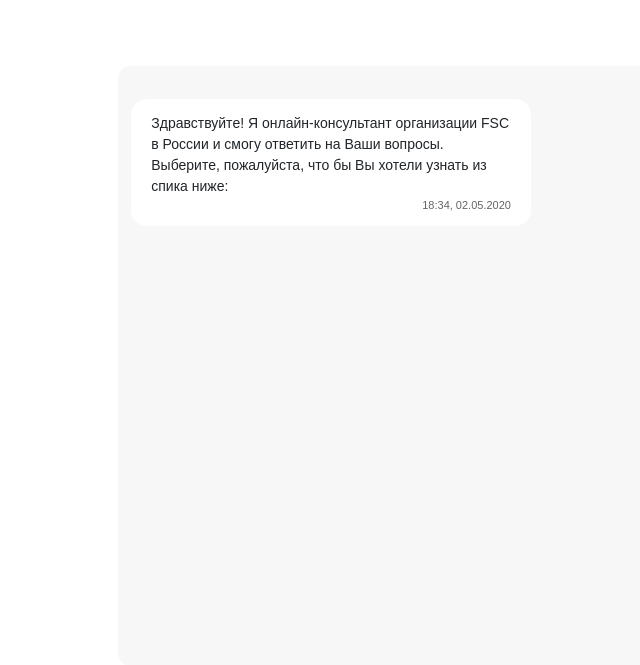
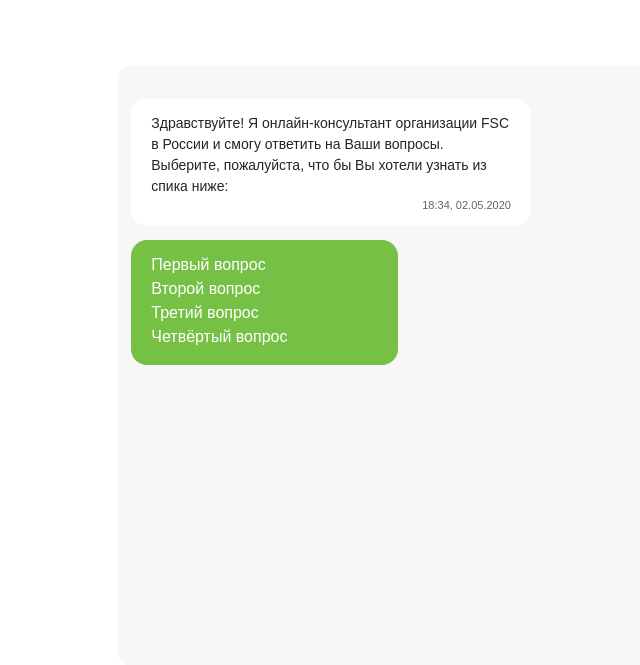
Before and after one commit to mmarvakh/PAPolytech, a PHP site: page / in a window 1280 px wide. Shown: the part 232-897 px from the top of the page, without its empty margins (189-829 px from the left). Run offline with PHP 8.4, Linux system fonts and the light colour scheme; some libraries are stand-ins or nearby versions.

Commit message:
Сделан блок с выбором вопроса

```diff
--- a/css/style.css
+++ b/css/style.css
@@ -256,3 +256,25 @@ footer {
 .message {
     margin-bottom: 0;
 }
+
+.bot-message-questions {
+    display: inline-block;
+    background-color: #75c045;
+    border-radius: 1rem;
+    padding: 2% 3% 0 3%;
+    font-size: 14px;
+    width: 40%;
+    margin-top: 2%;
+    margin-left: 2%;
+    position: relative;
+}
+
+.bot-message-questions ul {
+    list-style: none;
+    color: #fff;
+    font-size: 16px;
+}
+
+.li-question {
+    cursor: pointer;
+}
--- a/index.html
+++ b/index.html
@@ -120,6 +120,14 @@
                 <p class="message">Здравствуйте! Я онлайн-консультант организации FSC в России и смогу ответить на Ваши вопросы. Выберите, пожалуйста, что бы Вы хотели узнать из спика ниже:</p>
                 <p class="date-of-message">18:34, 02.05.2020</p>
             </div>
+            <div class="bot-message-questions">
+                <ul>
+                    <li class="li-question question-first">Первый вопрос</li>
+                    <li class="li-question question-second">Второй вопрос</li>
+                    <li class="li-question question-third">Третий вопрос</li>
+                    <li class="li-question question-fourth">Четвёртый вопрос</li>
+                </ul>
+            </div>
         </section>
     </main>
     <footer>
```
